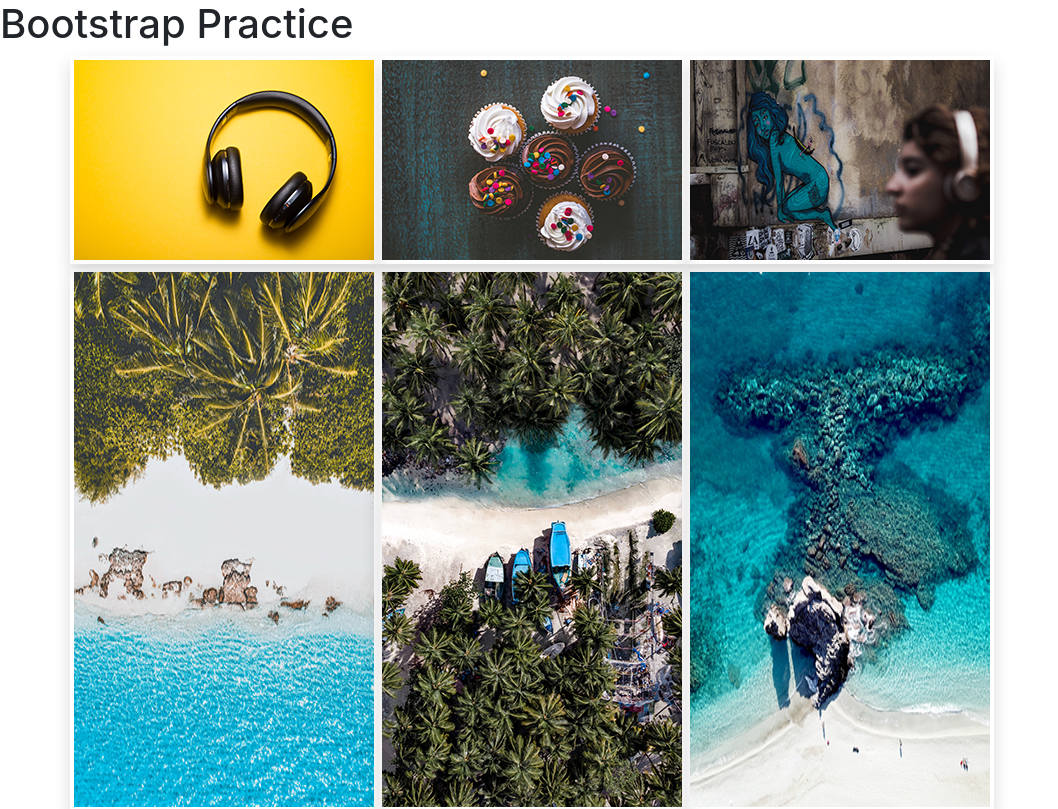
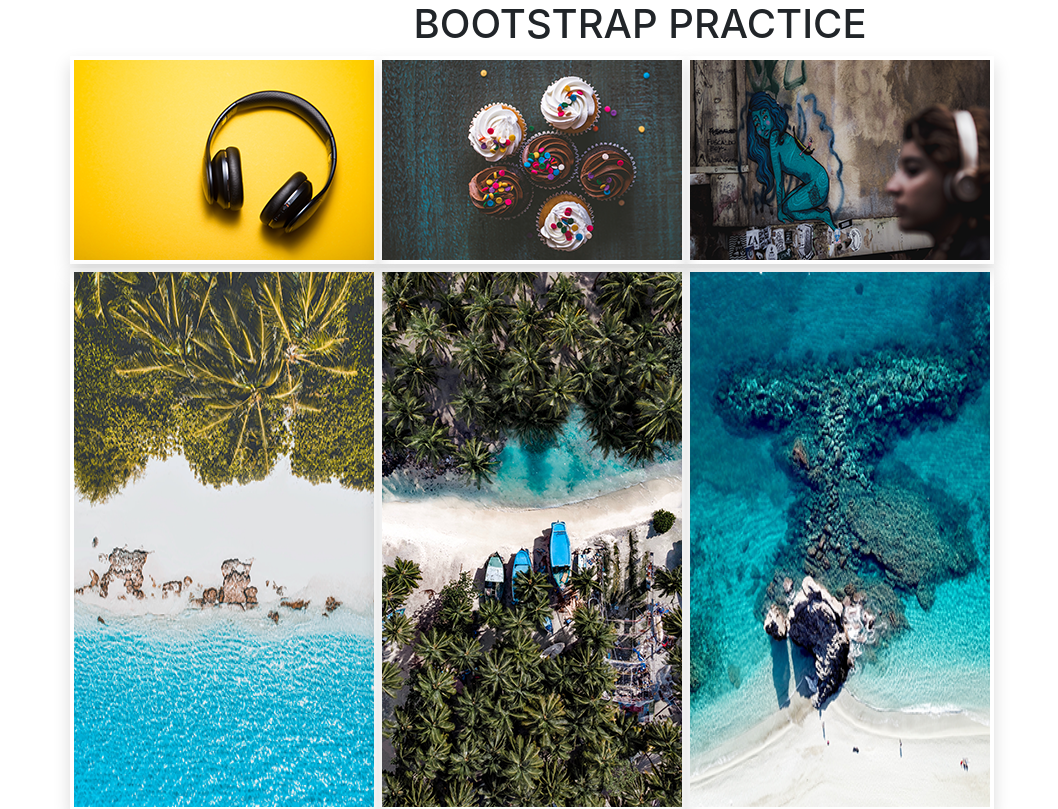
Before and after one commit to siarraprice/m2-hw2-price-siarra, a plain HTML site: page index.html in a window 1280 px wide. Shown: the top 809 px of the page, without its empty margins (0-1058 px from the left). Drawn offline with nearby package versions, Linux system fonts and the light colour scheme.

Commit message:
Capitalize H1

```diff
--- a/index.html
+++ b/index.html
@@ -12,7 +12,7 @@
     <title>M2 HW2 | Siarra Price</title>
   </head>
   <body>
-    <h1>Bootstrap Practice</h1>
+    <h1 class="text-center text-uppercase">Bootstrap Practice</h1>
 
     <main class="container">
       <div class="row">
```
